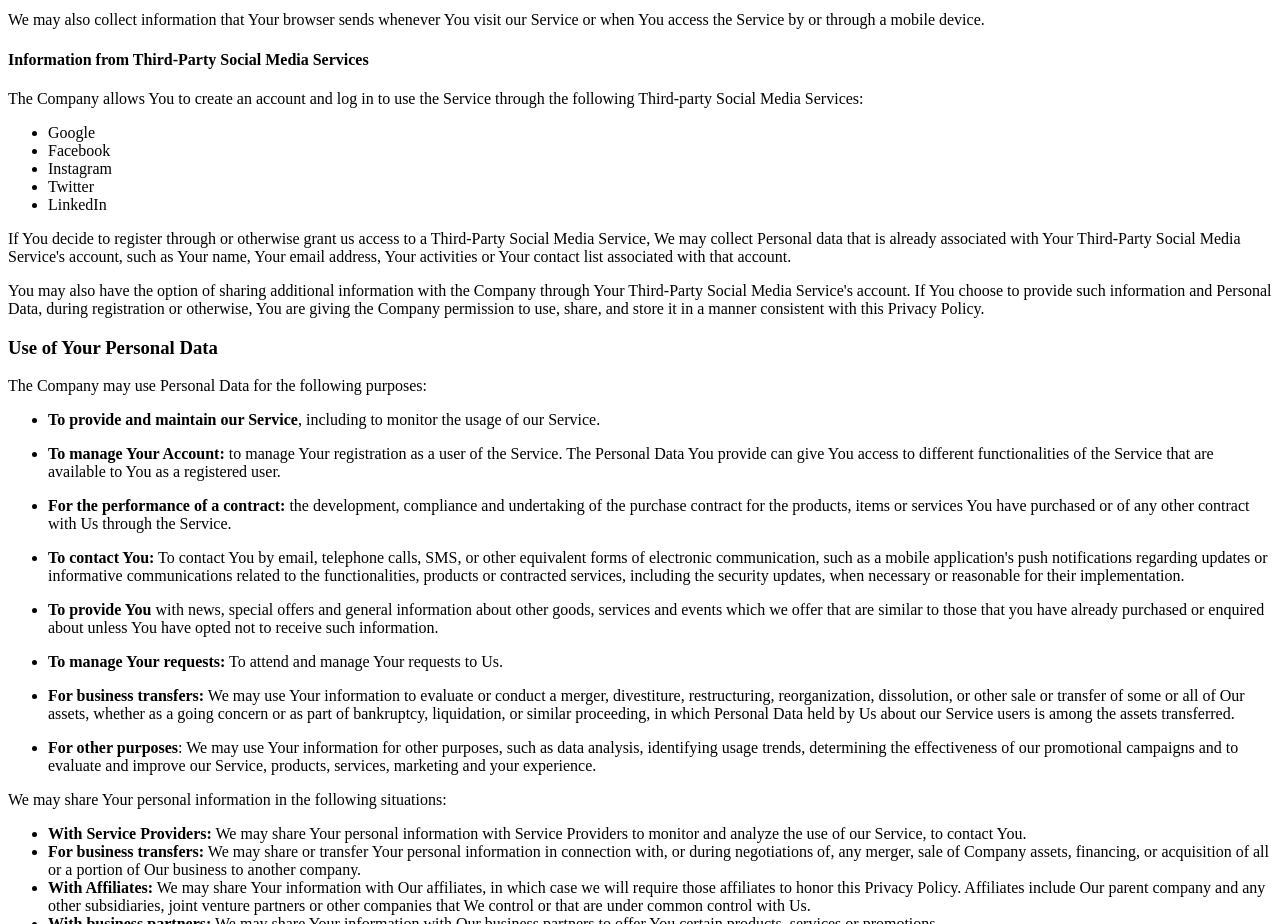
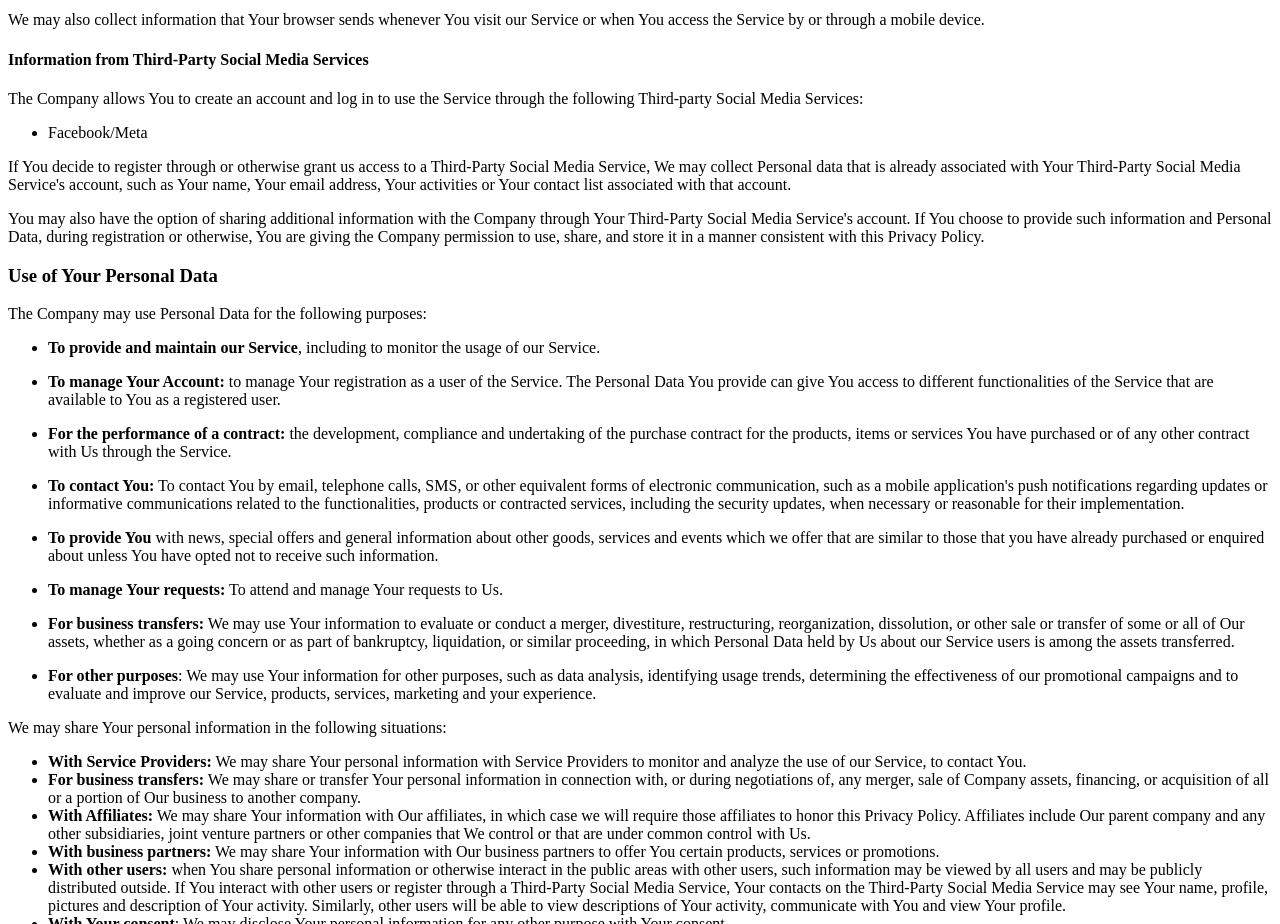
Before and after one commit to sunflowerthomas/sunflowerthomas.github.io, a plain HTML site: page privacy_policy.html in a window 1280 px wide. Shown: the part 1260-2184 px from the top of the page. Drawn offline with Linux system fonts and the light colour scheme.

Commit message:
Update privacy_policy.html

```diff
--- a/privacy_policy.html
+++ b/privacy_policy.html
@@ -63,11 +63,7 @@
 <h4>Information from Third-Party Social Media Services</h4>
 <p>The Company allows You to create an account and log in to use the Service through the following Third-party Social Media Services:</p>
 <ul>
-<li>Google</li>
-<li>Facebook</li>
-<li>Instagram</li>
-<li>Twitter</li>
-<li>LinkedIn</li>
+<li>Facebook/Meta</li>
 </ul>
 <p>If You decide to register through or otherwise grant us access to a Third-Party Social Media Service, We may collect Personal data that is already associated with Your Third-Party Social Media Service's account, such as Your name, Your email address, Your activities or Your contact list associated with that account.</p>
 <p>You may also have the option of sharing additional information with the Company through Your Third-Party Social Media Service's account. If You choose to provide such information and Personal Data, during registration or otherwise, You are giving the Company permission to use, share, and store it in a manner consistent with this Privacy Policy.</p>
```
